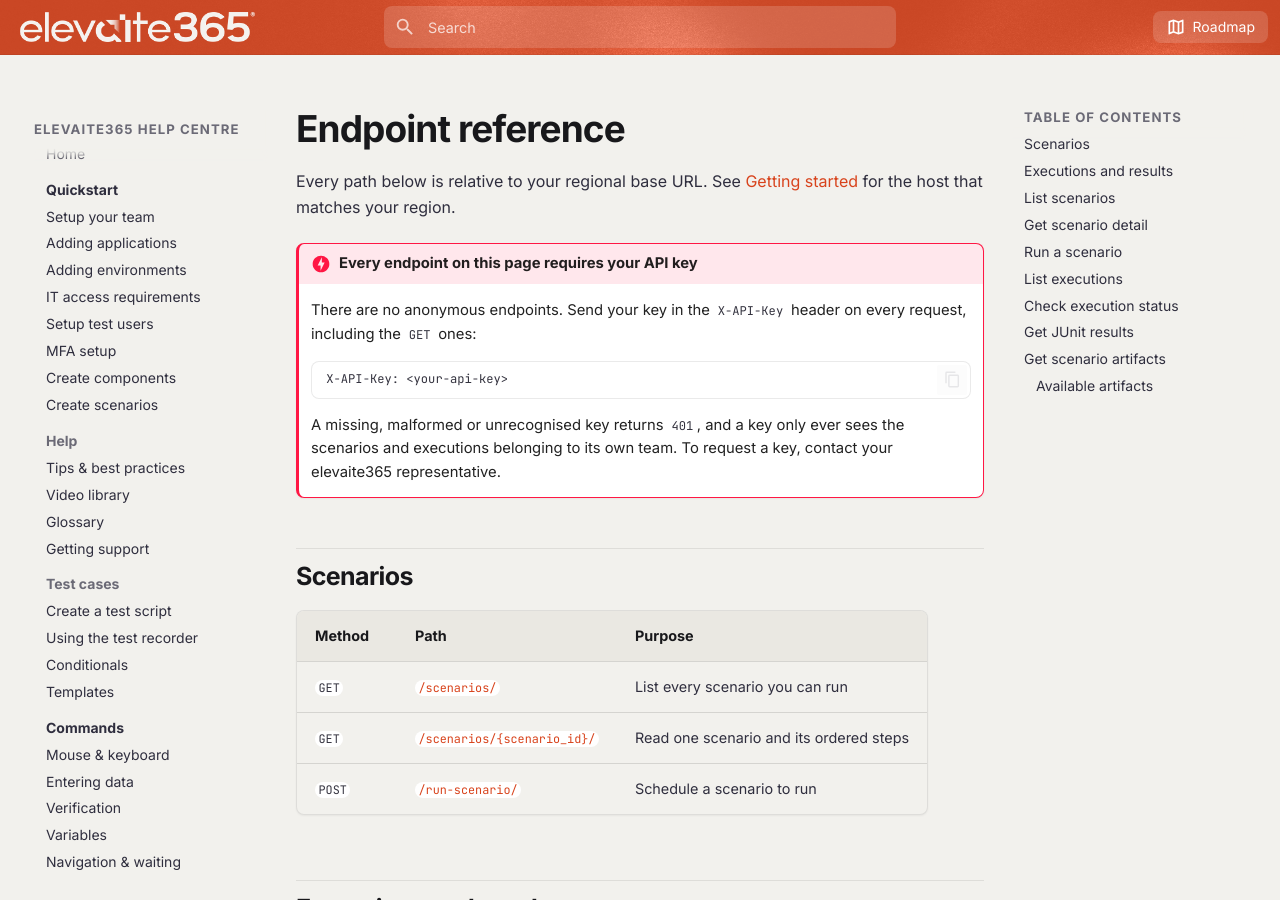
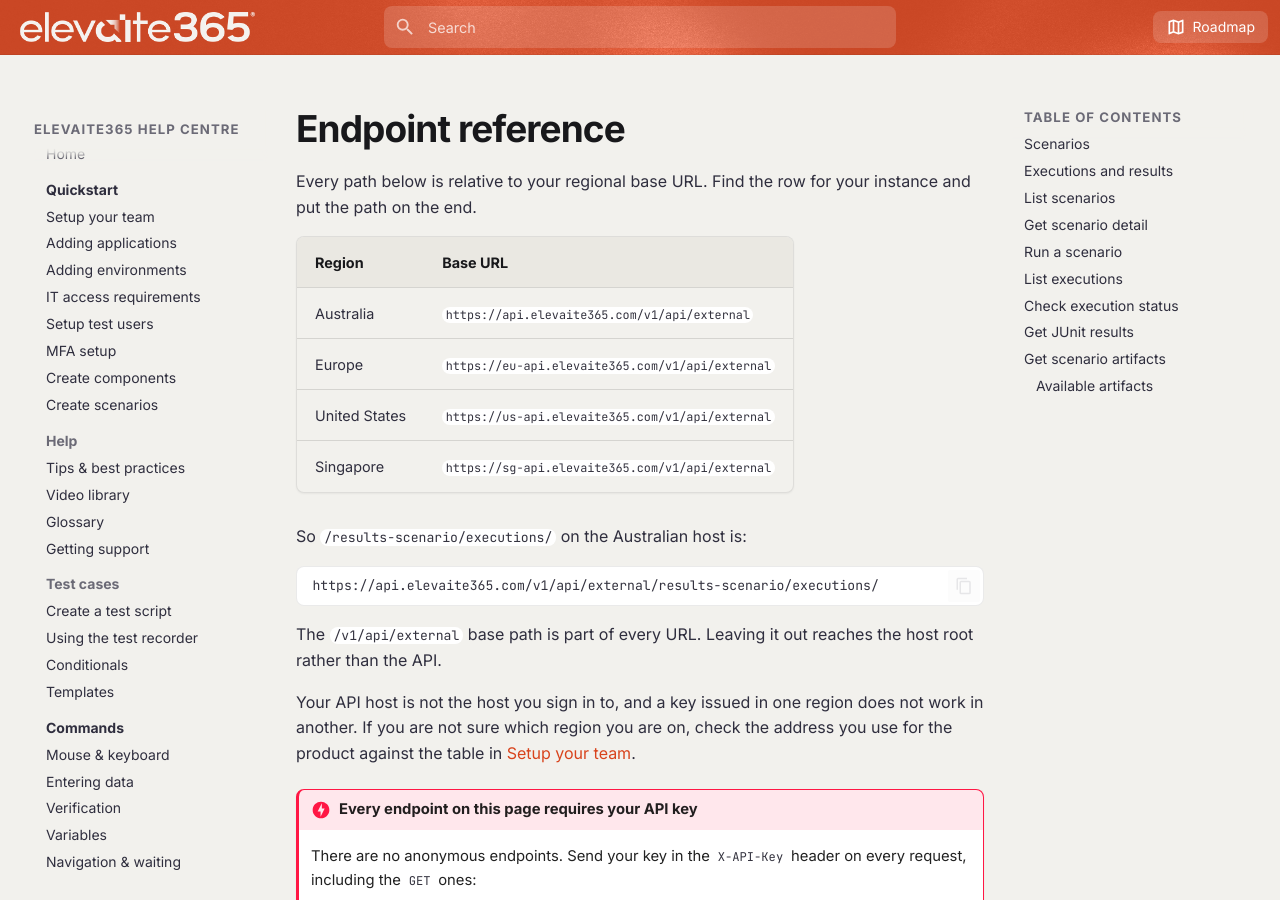
Before and after one commit to Elevaite365-Mike/Wiki, an MkDocs documentation site: the page built from docs/api/endpoints.md, in a window 1280 px wide and 900 px high. Built offline with MkDocs 1.6.1 and Material for MkDocs 9.7.7, drawn with Linux system fonts in a browser that asks for light colours.

Commit message:
added regions

````diff
--- a/docs/api/endpoints.md
+++ b/docs/api/endpoints.md
@@ -1,6 +1,23 @@
 # Endpoint reference
 
-Every path below is relative to your regional base URL. See [Getting started](index.md#getting-started) for the host that matches your region.
+Every path below is relative to your regional base URL. Find the row for your instance and put the path on the end.
+
+| Region | Base URL |
+| --- | --- |
+| Australia | `https://api.elevaite365.com/v1/api/external` |
+| Europe | `https://eu-api.elevaite365.com/v1/api/external` |
+| United States | `https://us-api.elevaite365.com/v1/api/external` |
+| Singapore | `https://sg-api.elevaite365.com/v1/api/external` |
+
+So `/results-scenario/executions/` on the Australian host is:
+
+```text
+https://api.elevaite365.com/v1/api/external/results-scenario/executions/
+```
+
+The `/v1/api/external` base path is part of every URL. Leaving it out reaches the host root rather than the API.
+
+Your API host is not the host you sign in to, and a key issued in one region does not work in another. If you are not sure which region you are on, check the address you use for the product against the table in [Setup your team](../quickstart/setup-your-team.md).
 
 !!! danger "Every endpoint on this page requires your API key"
     There are no anonymous endpoints. Send your key in the `X-API-Key` header on every request, including the `GET` ones:
````
